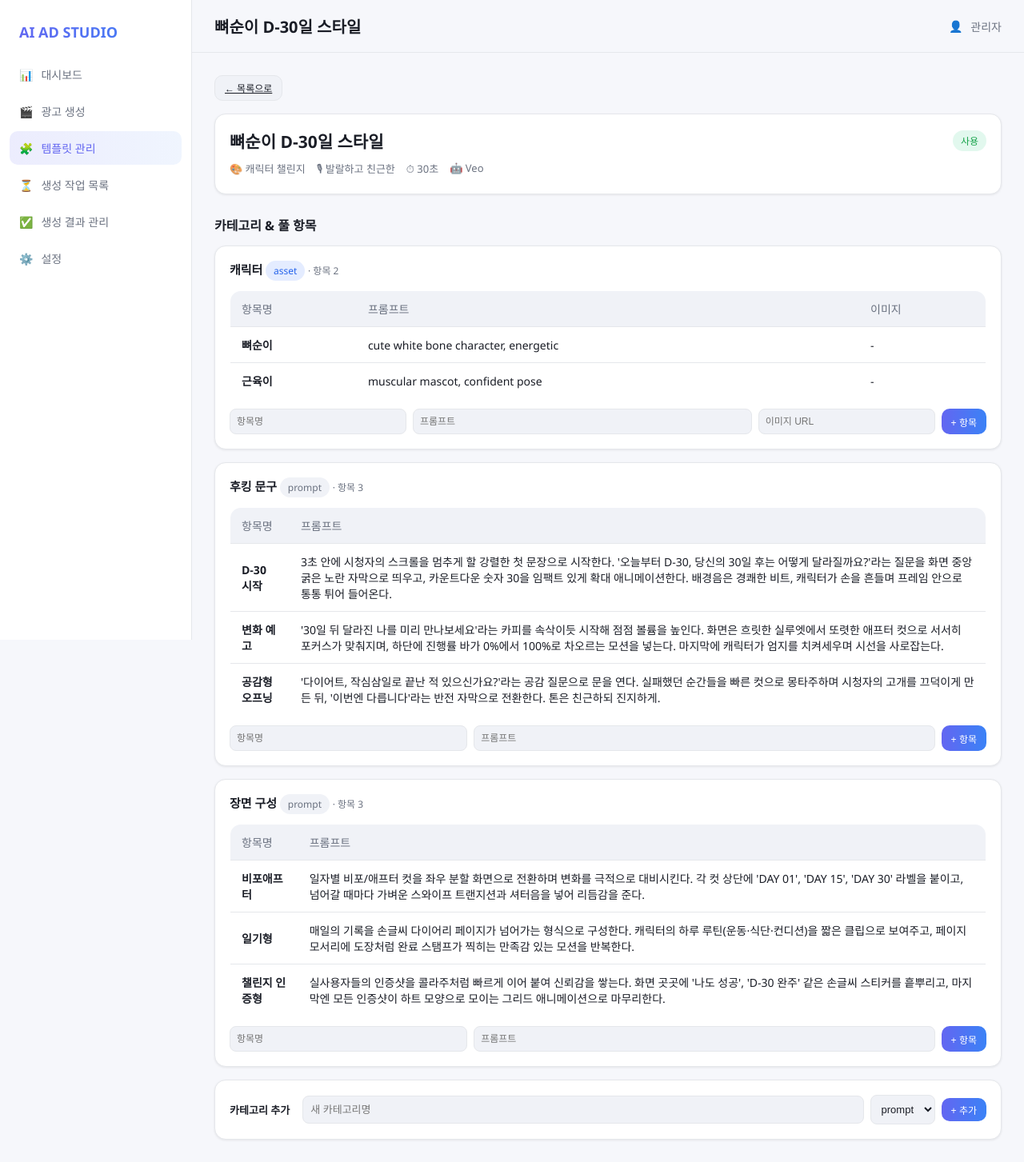
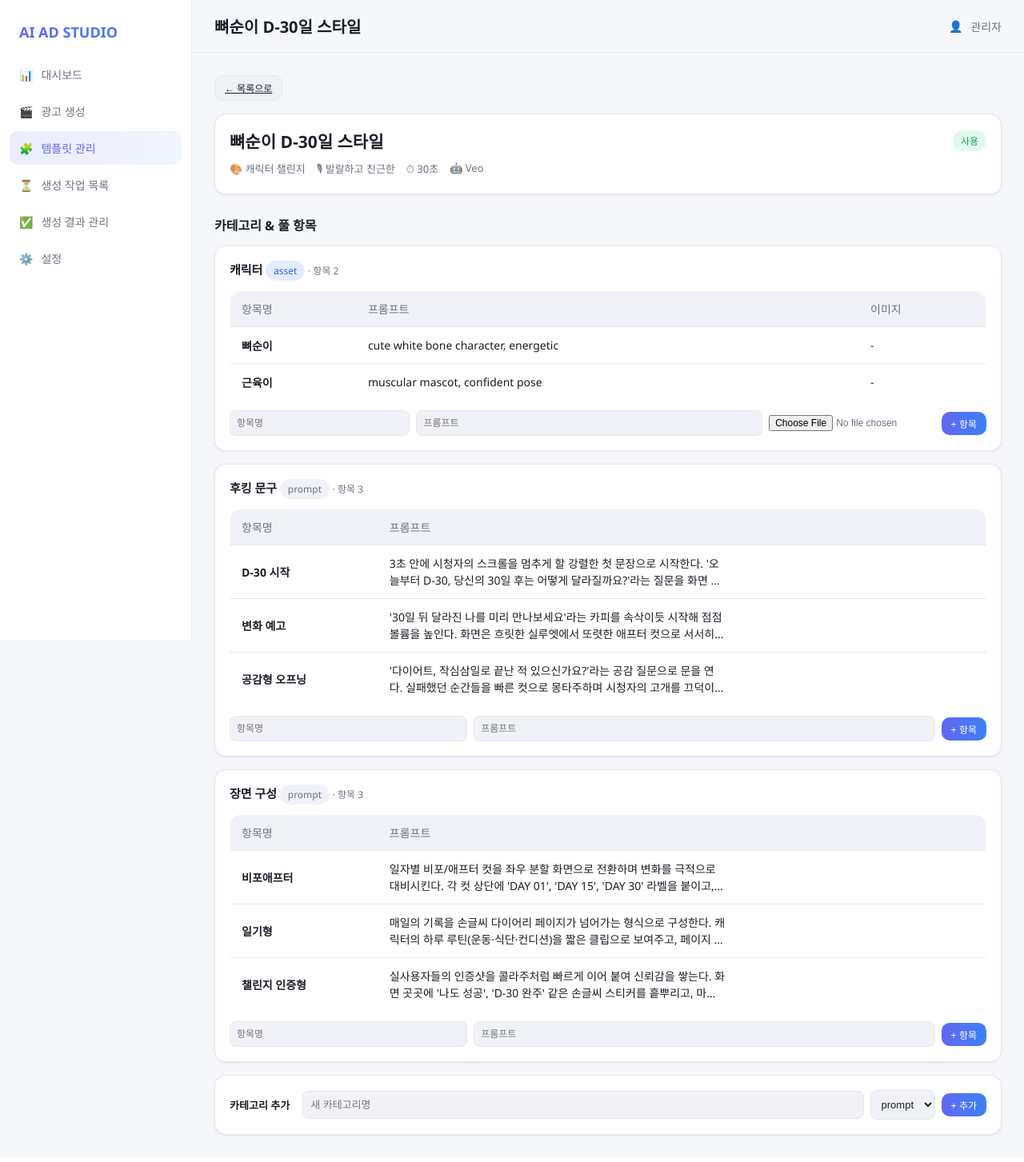
Before and after one commit to dongho5136/sample_make_video, a Flask app: page /templates/1 in a window 1280 px wide. Shown: the whole page at 80% size. After the commit the page ends 1421 px from the top, so only its background shows below. Run offline with Flask 3, Linux system fonts and the light colour scheme.

Commit message:
feat: 긴 프롬프트 말줄임/전체보기 + asset 이미지 파일 업로드 미리보기

```diff
--- a/static/css/components.css
+++ b/static/css/components.css
@@ -54,3 +54,8 @@
 .chip.active{background:rgba(124,92,255,.18);color:var(--text);border-color:var(--accent)}
 .thumb{aspect-ratio:16/9;background:var(--surface-2);border:1px dashed var(--border);
   border-radius:8px;display:flex;align-items:center;justify-content:center;color:var(--muted)}
+.prompt-cell{display:-webkit-box;-webkit-line-clamp:2;-webkit-box-orient:vertical;
+  overflow:hidden;cursor:pointer;max-width:420px;line-height:1.5}
+.prompt-cell.expanded{-webkit-line-clamp:unset;overflow:visible}
+.thumb-img{width:48px;height:48px;object-fit:cover;border-radius:8px;
+  border:1px solid var(--border)}
--- a/static/js/template_detail.js
+++ b/static/js/template_detail.js
@@ -20,33 +20,47 @@ function renderCategories(){
           <span style="color:var(--muted);font-size:12px">· 항목 ${c.items.length}</span></div></div>
       <table class="table"><thead><tr><th>항목명</th><th>프롬프트</th>
         ${c.type === "asset" ? "<th>이미지</th>" : ""}</tr></thead><tbody>${
-        c.items.map(it => `<tr><td><b>${it.name}</b></td><td>${it.prompt}</td>
-          ${c.type === "asset" ? `<td>${it.image_url ? "🖼" : "-"}</td>` : ""}</tr>`).join("")
+        c.items.map(it => `<tr><td><b>${it.name}</b></td>
+          <td><div class="prompt-cell" title="${(it.prompt||"").replace(/"/g,"&quot;")}">${it.prompt||""}</div></td>
+          ${c.type === "asset" ? `<td>${it.image_url ? `<img class="thumb-img" src="${it.image_url}">` : "-"}</td>` : ""}</tr>`).join("")
           || `<tr><td colspan="3" style="color:var(--muted)">항목이 없습니다</td></tr>`
       }</tbody></table>
       <form class="add-item-form" data-cid="${c.id}" data-type="${c.type}"
-            style="margin-top:12px;display:flex;gap:8px;flex-wrap:wrap">
+            style="margin-top:12px;display:flex;gap:8px;flex-wrap:wrap;align-items:center">
         <input name="name" placeholder="항목명" style="flex:1;min-width:120px;background:var(--surface-2);
           border:1px solid var(--border);color:var(--text);padding:8px;border-radius:8px;font-size:12px">
         <input name="prompt" placeholder="프롬프트" style="flex:2;min-width:160px;background:var(--surface-2);
           border:1px solid var(--border);color:var(--text);padding:8px;border-radius:8px;font-size:12px">
-        ${c.type === "asset" ? `<input name="image_url" placeholder="이미지 URL" style="flex:1;min-width:120px;
-          background:var(--surface-2);border:1px solid var(--border);color:var(--text);padding:8px;
-          border-radius:8px;font-size:12px">` : ""}
+        ${c.type === "asset" ? `<input name="image" type="file" accept="image/*" style="flex:1;min-width:120px;
+          color:var(--muted);font-size:12px">` : ""}
         <button class="btn sm" type="submit">+ 항목</button>
       </form>
     </div>`).join("");
+
+  box.querySelectorAll(".prompt-cell").forEach(cell =>
+    cell.onclick = () => cell.classList.toggle("expanded"));
+
   box.querySelectorAll(".add-item-form").forEach(f =>
     f.addEventListener("submit", e => {
       e.preventDefault();
       const name = f.name.value.trim();
       if(!name) return;
       const cat = tpl.categories.find(c => String(c.id) === f.dataset.cid);
-      const img = f.image_url ? f.image_url.value : "";
-      cat.items.push({id: Date.now(), name, prompt: f.prompt.value, image_url: img});
-      try { API.post(`/api/templates/${TID}/categories/${cat.id}/items`,
-        {name, prompt: f.prompt.value, image_url: img}); } catch(_){}
-      renderCategories(); UI.toast("항목이 추가되었습니다");
+      const fileInput = f.image;
+      const addItem = (img) => {
+        cat.items.push({id: Date.now(), name, prompt: f.prompt.value, image_url: img || ""});
+        try { API.post(`/api/templates/${TID}/categories/${cat.id}/items`,
+          {name, prompt: f.prompt.value, image_url: img || ""}); } catch(_){}
+        renderCategories(); UI.toast("항목이 추가되었습니다");
+      };
+      if(fileInput && fileInput.files && fileInput.files[0]){
+        const reader = new FileReader();
+        reader.onload = () => addItem(reader.result);
+        reader.onerror = () => addItem("");
+        reader.readAsDataURL(fileInput.files[0]);
+      } else {
+        addItem("");
+      }
     }));
 }
 
```
